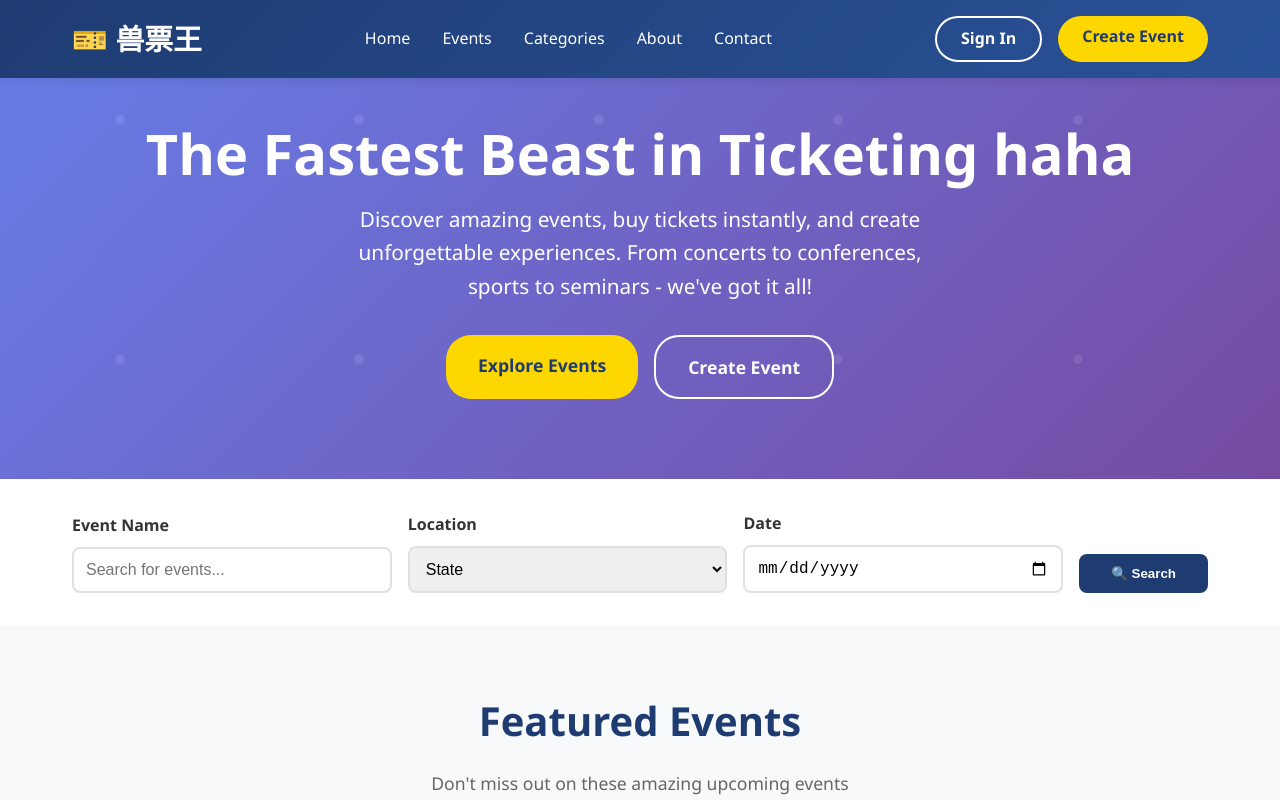
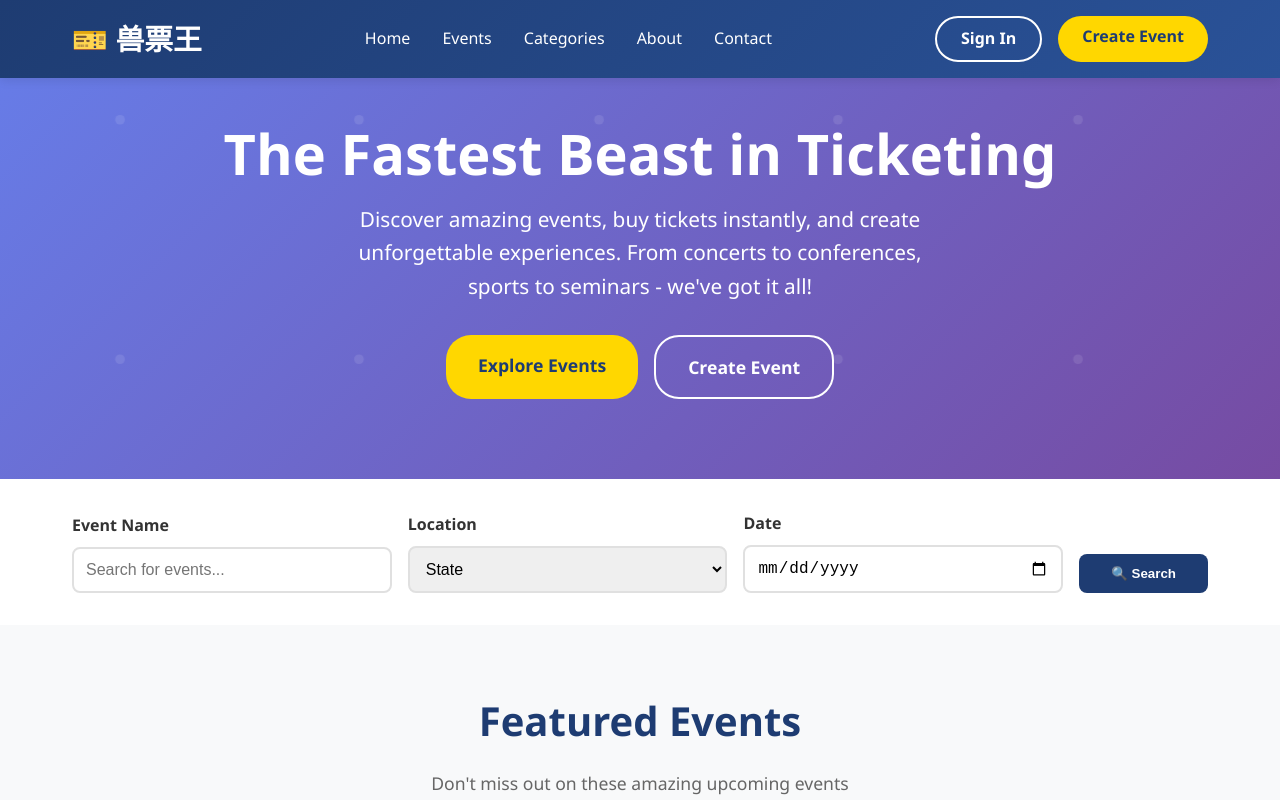
Before and after one commit to mattchia33/beastbuy, a plain HTML site: page index.html in a window 1280 px wide. Shown: the top 800 px of the page. Drawn offline with Linux system fonts and the light colour scheme.

Commit message:
Update index.html

```diff
--- a/index.html
+++ b/index.html
@@ -633,7 +633,7 @@
     <!-- Hero Section -->
     <section id="home" class="hero">
         <div class="hero-content">
-            <h1 class="fade-in">The Fastest Beast in Ticketing haha</h1>
+            <h1 class="fade-in">The Fastest Beast in Ticketing</h1>
             <p class="fade-in">Discover amazing events, buy tickets instantly, and create unforgettable experiences. From concerts to conferences, sports to seminars - we've got it all!</p>
             <div class="hero-buttons">
                 <a href="#events" class="btn btn-primary btn-large">Explore Events</a>
```
